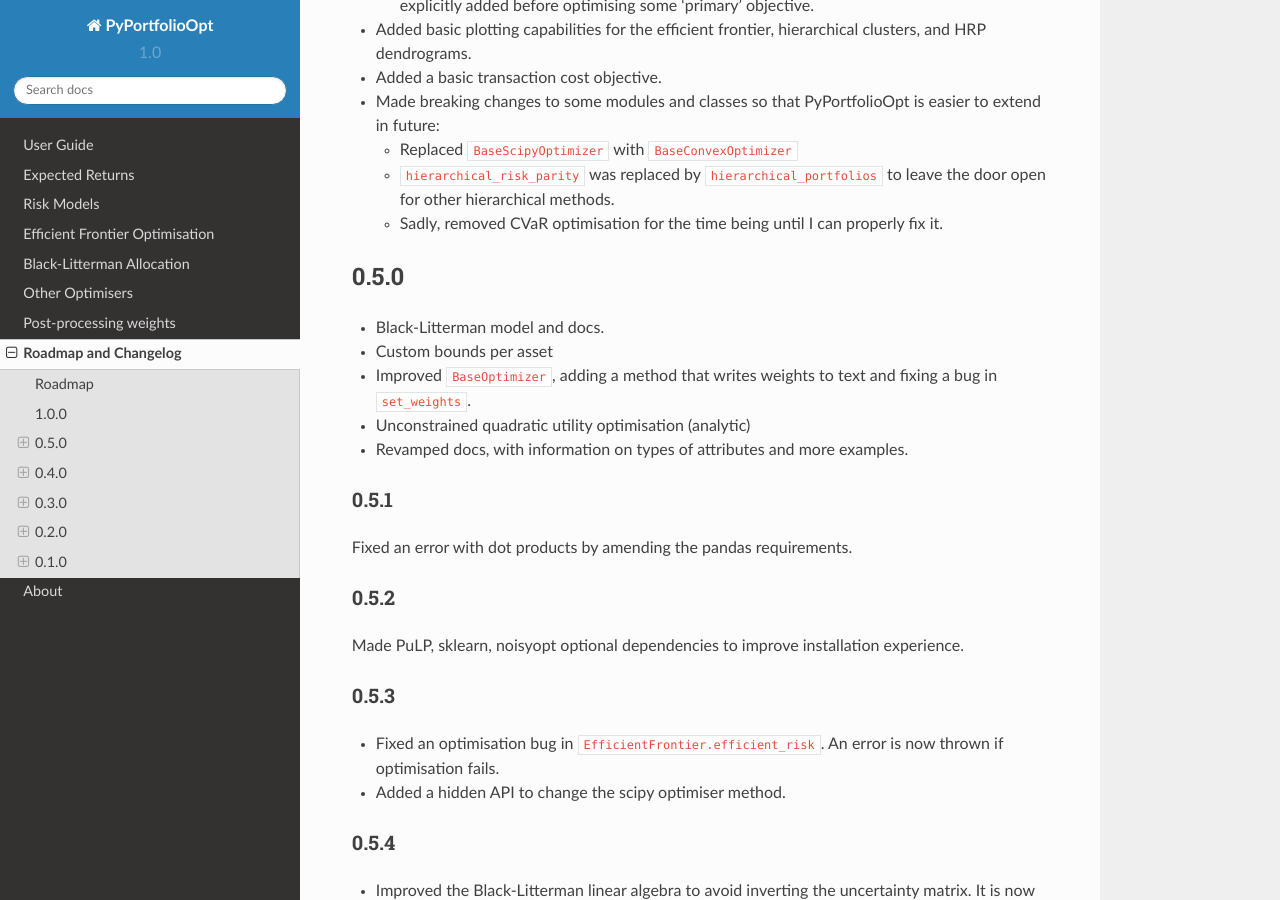
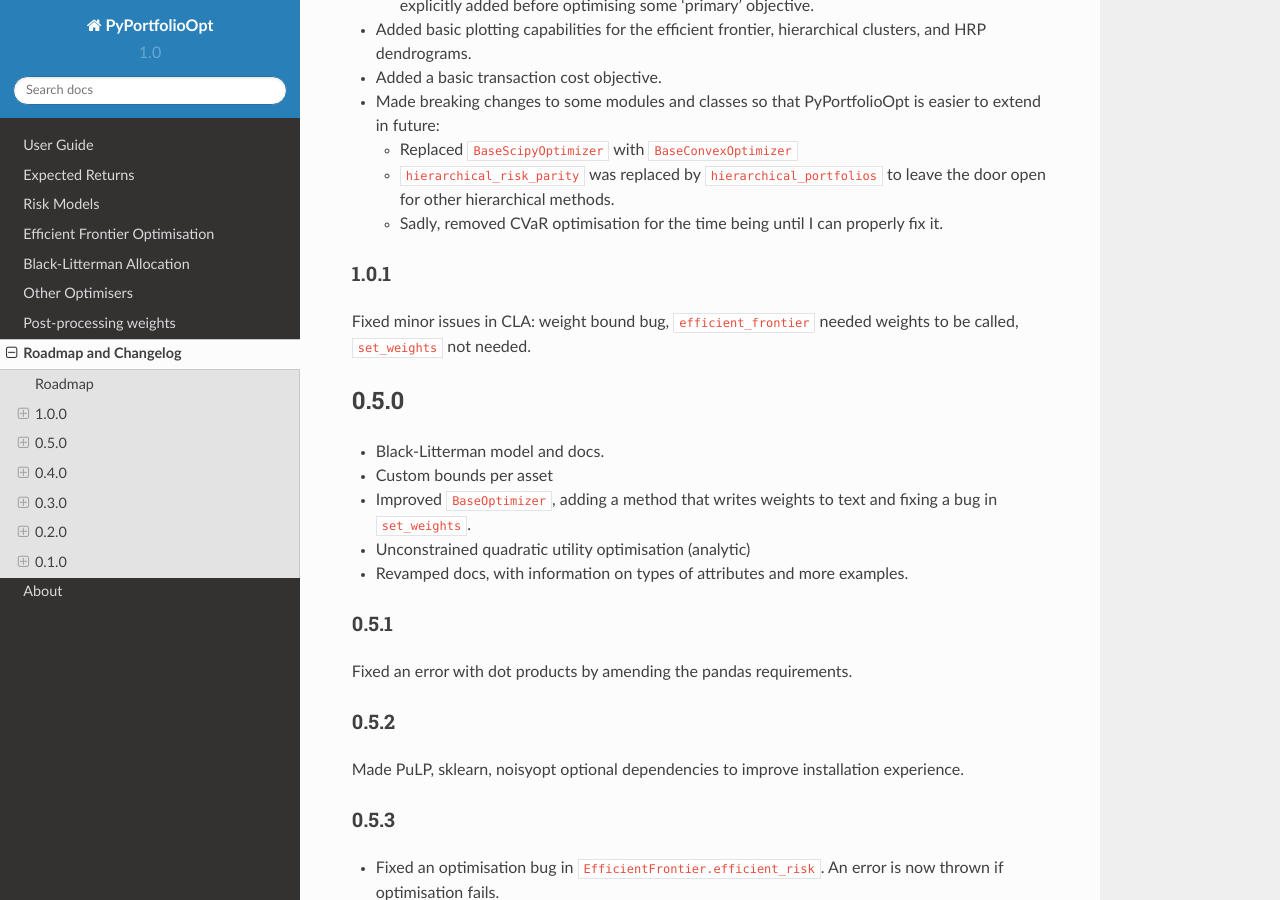
Before and after one commit to robertmartin8/PyPortfolioOpt, a Sphinx documentation site: the page built from docs/Roadmap.rst, in a window 1280 px wide and 900 px high, scrolled down 616 px. Built offline with Sphinx 7.4.7 and the Read the Docs theme 2.0.0, drawn with Linux system fonts in a browser that asks for light colours; pages that are not in the unit, such as notebooks, are missing from menus.

```diff
--- a/docs/Roadmap.rst
+++ b/docs/Roadmap.rst
@@ -39,6 +39,11 @@ have any other feature requests, please raise them using GitHub
   - Replaced ``BaseScipyOptimizer`` with ``BaseConvexOptimizer``
   - ``hierarchical_risk_parity`` was replaced by ``hierarchical_portfolios`` to leave the door open for other hierarchical methods.
   - Sadly, removed CVaR optimisation for the time being until I can properly fix it.
+
+1.0.1
+-----
+
+Fixed minor issues in CLA: weight bound bug, ``efficient_frontier`` needed weights to be called, ``set_weights`` not needed.
 
 
 0.5.0
--- a/docs/conf.py
+++ b/docs/conf.py
@@ -58,7 +58,7 @@ author = "Robert Andrew Martin"
 # The short X.Y version.
 version = "1.0"
 # The full version, including alpha/beta/rc tags.
-release = "1.0.0"
+release = "1.0.1"
 
 # The language for content autogenerated by Sphinx. Refer to documentation
 # for a list of supported languages.
--- a/docs/index.rst
+++ b/docs/index.rst
@@ -10,7 +10,7 @@
                 <img src="https://img.shields.io/badge/python-v3-brightgreen.svg?style=flat-square"
                     alt="python"></a> &nbsp;
             <a href="https://pypi.org/project/PyPortfolioOpt/">
-                <img src="https://img.shields.io/badge/pypi-v1.0.0-brightgreen.svg?style=flat-square"
+                <img src="https://img.shields.io/badge/pypi-v1.0.1-brightgreen.svg?style=flat-square"
                     alt="python"></a> &nbsp;
             <a href="https://opensource.org/licenses/MIT">
                 <img src="https://img.shields.io/badge/license-MIT-brightgreen.svg?style=flat-square"
--- a/pyproject.toml
+++ b/pyproject.toml
@@ -1,6 +1,6 @@
 [tool.poetry]
 name = "PyPortfolioOpt"
-version = "1.0.0"
+version = "1.0.1"
 description = "Financial portfolio optimisation in python"
 license = "MIT"
 authors = ["Robert Andrew Martin <martin.robertandrew@gmail.com>"]
--- a/setup.py
+++ b/setup.py
@@ -9,7 +9,7 @@ with open("README.md", "r") as f:
 
 setup(
     name="PyPortfolioOpt",
-    version="1.0.0",
+    version="1.0.1",
     description="Financial portfolio optimisation in python",
     long_description=desc,
     long_description_content_type="text/markdown",
```
Also changed, not shown: README.md (+1 -1 lines), 2 other files.
